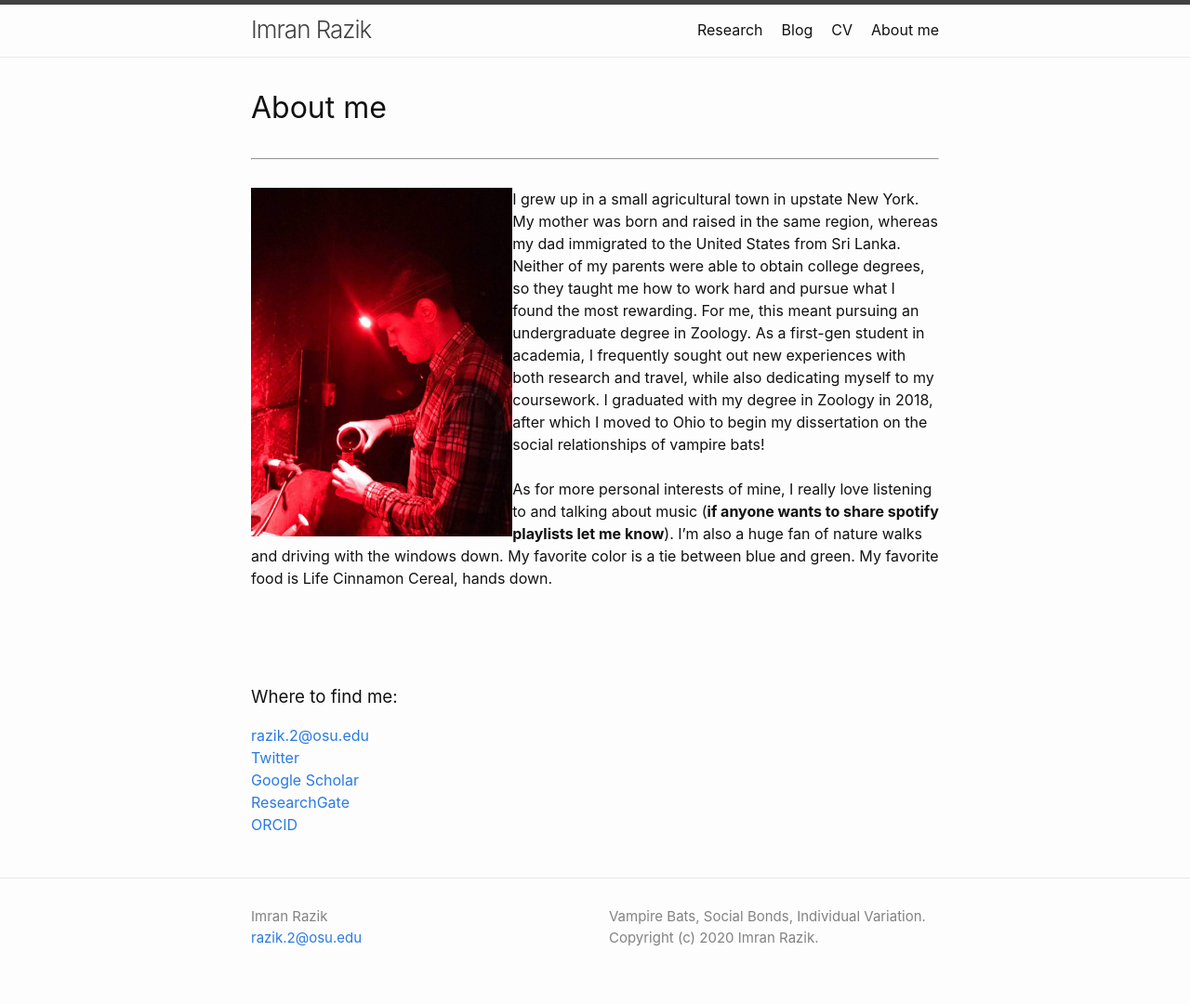
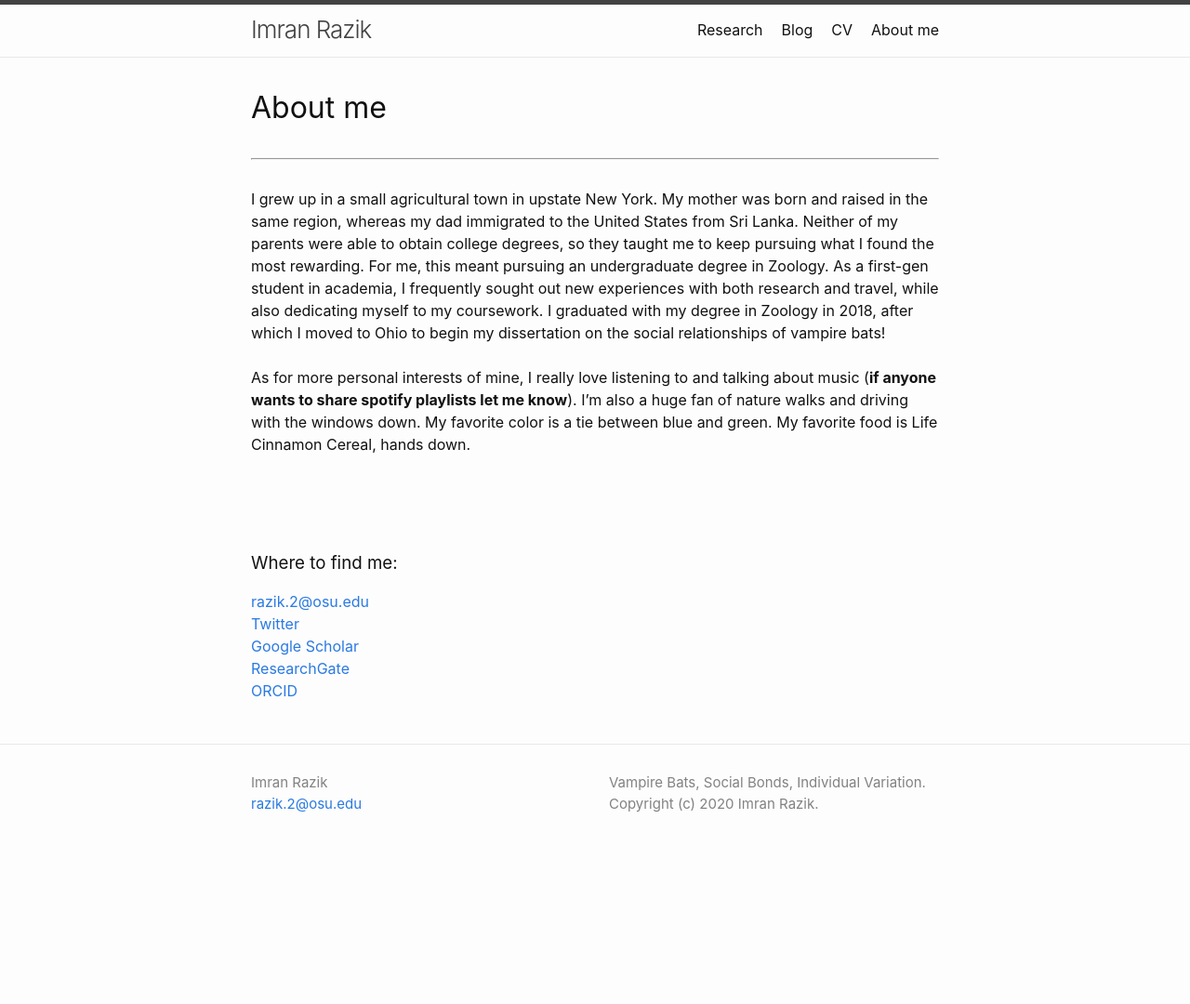
Before and after one commit to imranrazik/imranrazik.github.io, a Jekyll site: the page built from About-me.md, in a window 1280 px wide. Shown: the whole page at 93% size. Built offline with Jekyll 4.4.1, drawn with Linux system fonts in a browser that asks for light colours; our own code applies the rules of GitHub Pages for plain Markdown files; after the commit the page ends 936 px from its top, so only the background shows below that.

Commit message:
Update About-me.md

```diff
--- a/About-me.md
+++ b/About-me.md
@@ -3,9 +3,7 @@
 ---
 # About me
 ---
-
-<img align="left" height="375" src="/assets/34349279-38d9-4de1-ad80-4556efc33ab1.jpg">
-I grew up in a small agricultural town in upstate New York. My mother was born and raised in the same region, whereas my dad immigrated to the United States from Sri Lanka. Neither of my parents were able to obtain college degrees, so they taught me how to work hard and pursue what I found the most rewarding. For me, this meant pursuing an undergraduate degree in Zoology. As a first-gen student in academia, I frequently sought out new experiences with both research and travel, while also dedicating myself to my coursework. I graduated with my degree in Zoology in 2018, after which I moved to Ohio to begin my dissertation on the social relationships of vampire bats!
+I grew up in a small agricultural town in upstate New York. My mother was born and raised in the same region, whereas my dad immigrated to the United States from Sri Lanka. Neither of my parents were able to obtain college degrees, so they taught me to keep pursuing what I found the most rewarding. For me, this meant pursuing an undergraduate degree in Zoology. As a first-gen student in academia, I frequently sought out new experiences with both research and travel, while also dedicating myself to my coursework. I graduated with my degree in Zoology in 2018, after which I moved to Ohio to begin my dissertation on the social relationships of vampire bats!
 <br />
 <br />
 As for more personal interests of mine, I really love listening to and talking about music (**if anyone wants to share spotify playlists let me know**). I'm also a huge fan of nature walks and driving with the windows down. My favorite color is a tie between blue and green. My favorite food is Life Cinnamon Cereal, hands down.
```
